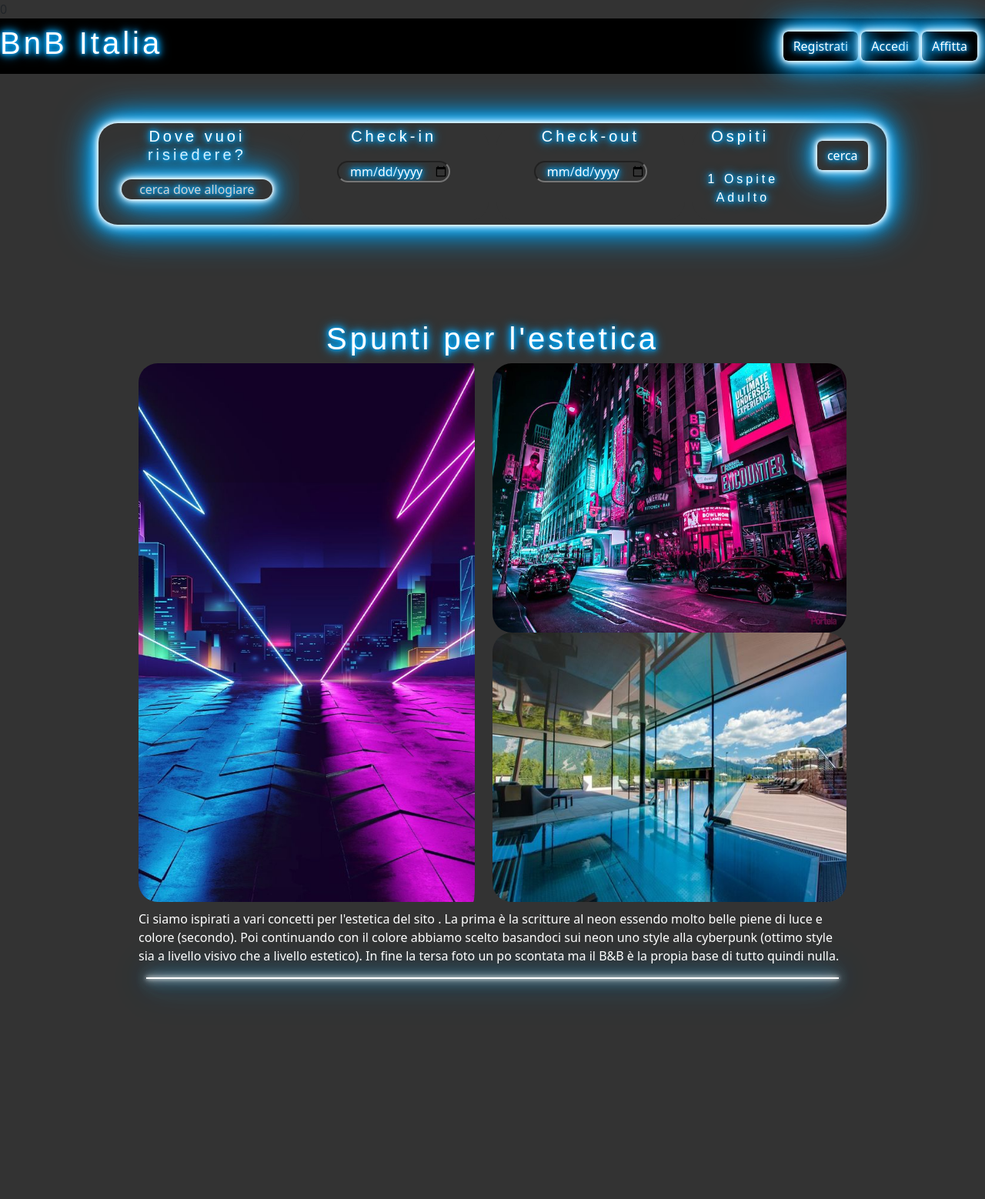
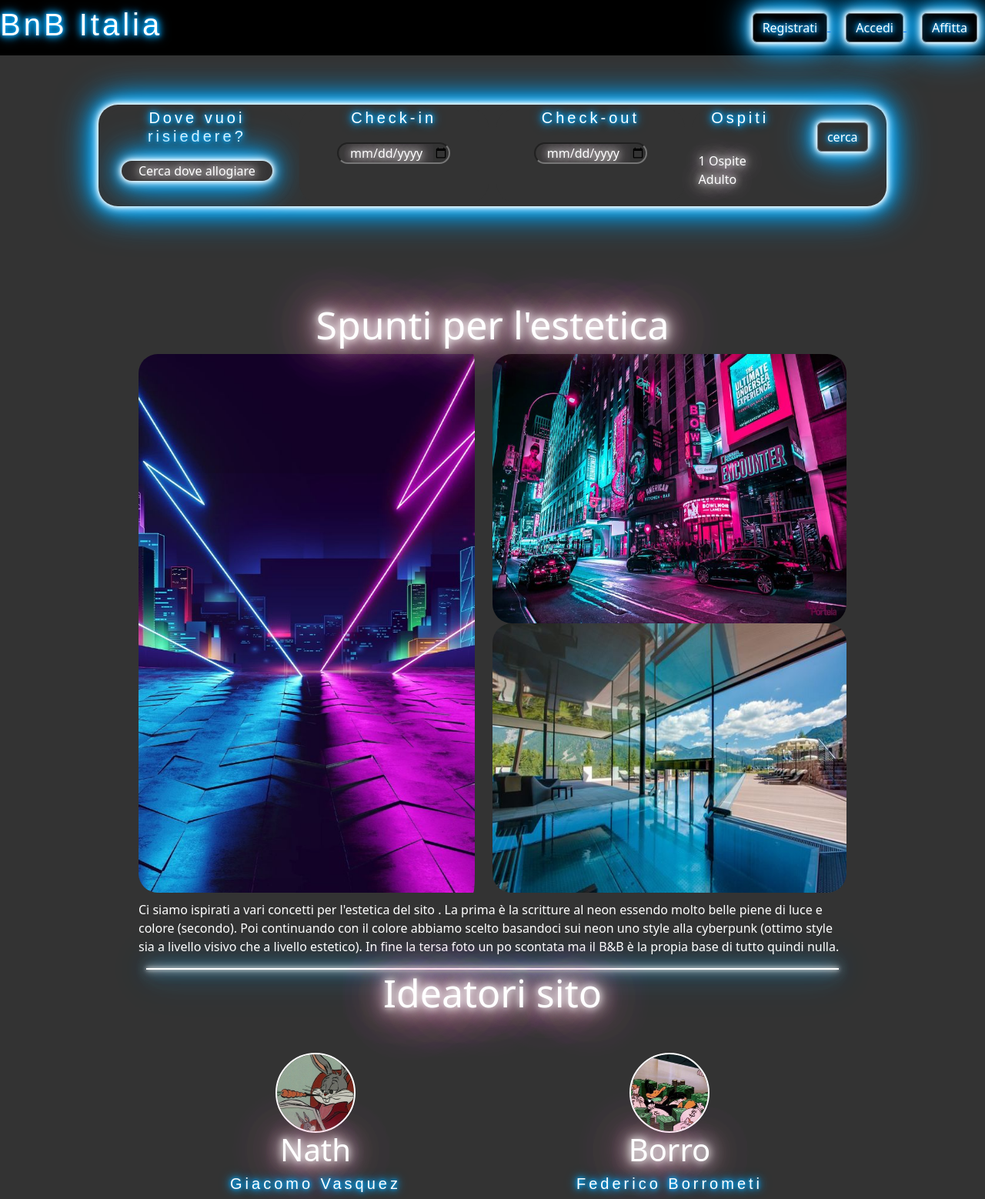
Before and after one commit to federico2277/ProgettoBnB, a PHP site: page / in a window 1280 px wide. Shown: the whole page at 77% size. Before the commit the page ends 1291 px from the top, so only its background shows below. Run offline with PHP 8.4, Linux system fonts and the light colour scheme; some web fonts are replaced.

Commit message:
Commit unione

```diff
--- a/Componets/Connessione.php
+++ b/Componets/Connessione.php
@@ -1,7 +1,7 @@
 <?php
     $host = "localhost";
     $root = "root";
-    $pass = "Federico22giulia";
+    $pass = "";
     $db = "db_progetto_finale";
 
     $connessione = mysqli_connect ($host, $root, $pass, $db) or die("Connessione non riuscita " . mysqli_connect_error() );
--- a/Script/MyScript.js
+++ b/Script/MyScript.js
@@ -6,8 +6,7 @@ function bgDove() {
     document.getElementById("Checkout").style.backgroundColor = "#333";//div check-out
     document.getElementById("dovein").style.backgroundColor = "lightgray";//input dove
     document.getElementById("dove").style.backgroundColor = "lightgray"; //div ricerca
-    document.getElementById("dovein").style.color="white";
-    document.getElementById("dovein").style.textShadow= "0 0 4px #0af, 0 0 8px #0af, 0 0 12px #0af, 0 0 16px #0af";
+
 }
 function bgCheckin() {
     document.getElementById("divO").style.backgroundColor="#333";
@@ -35,7 +34,6 @@ function NascondiOspiti(){
     document.getElementById("Checkout").style.backgroundColor = "#333";//div check-out
     document.getElementById("divO").style.backgroundColor="lightgray";
     document.getElementById("ospiti").style.display= "block";
-    document.getElementById("valO").style.textShadow= "rgb(0, 170, 255) 0px 0px 4px, rgb(0, 170, 255) 0px 0px 8px, rgb(0, 170, 255) 0px 0px 12px, rgb(0, 170, 255) 0px 0px 16px";
 }
 
 function inserimento(x){
--- a/Style/MyStyle.css
+++ b/Style/MyStyle.css
@@ -4,8 +4,9 @@ footer {
     text-shadow: rgb(0, 170, 255) 0px 0px 4px, rgb(0, 170, 255) 0px 0px 8px, rgb(0, 170, 255) 0px 0px 12px, rgb(0, 170, 255) 0px 0px 16px;
     background-color: black;
     text-align: center;
+    position: relative;
     width: 100%;
-    position: fixed;
+    height: 150px;
     bottom: 0px;
     padding: 10px;
 }
@@ -23,7 +24,7 @@ main {
     text-shadow: rgb(0, 170, 255) 0px 0px 4px, rgb(0, 170, 255) 0px 0px 8px, rgb(0, 170, 255) 0px 0px 12px, rgb(0, 170, 255) 0px 0px 16px;
     border-radius: 25px;
     box-shadow: rgb(255, 255, 255) 0px 0px 5px, rgb(255, 255, 255) 0px 0px 10px, rgb(255, 255, 255) 0px 0px 15px, rgb(0, 170, 255) 0px 0px 20px, rgb(0, 170, 255) 0px 0px 30px, rgb(0, 170, 255) 0px 0px 40px, rgb(0, 170, 255) 0px 0px 55px;
-    background-color: rgb(51, 51, 51);
+    background-color: black;
 }
 section {
     margin-bottom: 40px;
@@ -39,7 +40,7 @@ section {
     letter-spacing: 4px;
     text-align: center;
 }
-.nav {
+.nav{
     box-shadow: rgb(255, 255, 255) 0px 0px 5px, rgb(255, 255, 255) 0px 0px 10px, rgb(255, 255, 255) 0px 0px 15px, rgb(0, 170, 255) 0px 0px 20px, rgb(0, 170, 255) 0px 0px 30px, rgb(0, 170, 255) 0px 0px 40px, rgb(0, 170, 255) 0px 0px 55px;
     background-color: rgb(51, 51, 51);
     margin-top: 5%;
@@ -57,8 +58,8 @@ section {
     width: 60%;
     text-align: center;
     border-radius: 25px;
-    text-shadow: rgb(0, 170, 255) 0px 0px 4px, rgb(0, 170, 255) 0px 0px 8px, rgb(0, 170, 255) 0px 0px 12px, rgb(0, 170, 255) 0px 0px 16px;
     color: #fff;
+    text-shadow: 0 0 10px #fff, 0 0 20px #fff, 0 0 30px #fff, 0 0 40px #ff80b3, 0 0 70px #ff80b3, 0 0 80px #ff80b3, 0 0 100px #ff80b3, 0 0 150px #ff80b3;
     background-color: #333;
 }
 .divsinistro {
@@ -74,11 +75,13 @@ section {
     margin-left: 10%;
     background-color: rgb(51, 51, 51);
     display: none;
-    color: rgb(255, 255, 255);
     box-shadow: rgb(255, 255, 255) 0px 0px 5px, rgb(255, 255, 255) 0px 0px 10px, rgb(255, 255, 255) 0px 0px 15px, rgb(0, 170, 255) 0px 0px 20px, rgb(0, 170, 255) 0px 0px 30px, rgb(0, 170, 255) 0px 0px 40px, rgb(0, 170, 255) 0px 0px 55px;
     border: 2px solid white;
-    text-shadow: rgb(0, 170, 255) 0px 0px 4px, rgb(0, 170, 255) 0px 0px 8px, rgb(0, 170, 255) 0px 0px 12px, rgb(0, 170, 255) 0px 0px 16px;
     border-radius: 25px;
+}
+.nRegione{
+    color: #fff;
+    text-shadow: 0 0 10px #fff, 0 0 20px #fff, 0 0 30px #fff, 0 0 40px #ff80b3, 0 0 70px #ff80b3, 0 0 80px #ff80b3, 0 0 100px #ff80b3, 0 0 150px #ff80b3;
 }
 .ospiti {
     display: none;
@@ -110,8 +113,9 @@ section {
 }
 .inputnav {
     text-align: center;
-    text-shadow: rgb(0, 170, 255) 0px 0px 4px, rgb(0, 170, 255) 0px 0px 8px, rgb(0, 170, 255) 0px 0px 12px, rgb(0, 170, 255) 0px 0px 16px;
     width: 80%;
+    color:white;
+    text-shadow: 0 0 10px #fff, 0 0 20px #fff, 0 0 30px #fff, 0 0 40px #ff80b3, 0 0 70px #ff80b3, 0 0 80px #ff80b3, 0 0 100px #ff80b3, 0 0 150px #ff80b3;
     box-shadow: rgb(255, 255, 255) 0px 0px 5px, rgb(255, 255, 255) 0px 0px 10px, rgb(255, 255, 255) 0px 0px 15px, rgb(0, 170, 255) 0px 0px 20px, rgb(0, 170, 255) 0px 0px 30px, rgb(0, 170, 255) 0px 0px 40px, rgb(0, 170, 255) 0px 0px 55px;
     border: 2px solid white;
     background-color: #333;
@@ -161,11 +165,11 @@ section {
 }
 .icon {
     display: inline-flex;
-    width: 60px;
-    height: 60px;
+    width: 100px;
+    height: 100px;
     border-radius: 50%;
-    outline: 2px solid #fff; transition-property:
-    outline-offset, outline-color, background-color;
+    outline: 2px solid #fff;
+    transition-property:outline-offset, outline-color, background-color;
     transition-duration: 0.25s;
 }
 .icon:hover {
@@ -205,6 +209,7 @@ animation: shake 0.25s;
 }
 .imagineispira{
     border-radius: 25px;
+
 }
 .testoinfo{
     color: white;
@@ -283,3 +288,14 @@ animation: shake 0.25s;
 .natinput{
     width: 50%;
 }
+.neonBianco{
+        color: #fff;
+        text-shadow: 0 0 10px #fff, 0 0 20px #fff, 0 0 30px #fff, 0 0 40px #ff80b3, 0 0 70px #ff80b3, 0 0 80px #ff80b3, 0 0 100px #ff80b3, 0 0 150px #ff80b3;
+}
+
+.imgNath{
+    width: 70%;
+    border-image: initial;
+    border-radius: 10px;
+    margin-top: 50px;
+}
--- a/index.php
+++ b/index.php
@@ -5,9 +5,10 @@
     session_start();
     if (isset($_SESSION['accesso'])) {
         $_SESSION['accesso']= true;
-    }else{
+    }else  if (!isset($_SESSION['accesso'])){
         $_SESSION['accesso']= false;
     }
+
     $_SESSION['controlloIndex'] = 0;
     ?>
     <meta http-equiv="X-UA-Compatible" content="IE=edge">
@@ -26,15 +27,18 @@
 
 </head>
 <body style="background-color: #333;">
-<?php
-echo $_SESSION['controlloIndex'];
-?>
 <nav class="navbar sfondo">
             <h1 class= "testonav">BnB Italia</h1>
             <div style="float: right;margin-right: 10px;">
-            <a href="./Pages/registrati.php" class="btn button_neo" style="color:white;" tabindex="-1" role="button" aria-disabled="true">Registrati</a>
-            <a href="./Pages/accedi.php" class=" btn button_neo" tabindex="-1" role="button" aria-disabled="true" style="color:white;">Accedi</a>
-            <a href="./Pages/Affitta.php" class="btn button_neo"  style="color:white;" tabindex="-1" role="button" aria-disabled="true" >Affitta</a>
+            <a href="./Pages/registrati.php">
+            <button  class="btn button_neo btn-outline-secondary" style="color:white;margin-left:20px;" tabindex="-1" role="button" aria-disabled="true">Registrati</button>
+            </a>
+            <a href="./Pages/accedi.php">
+            <button  class="btn button_neo btn-outline-secondary" style="color:white;margin-left:20px;" tabindex="-1" role="button" aria-disabled="true">Accedi</button>
+            </a>
+            <a href="./Pages/Affitta.php">
+            <button  class="btn button_neo btn-outline-secondary" style="color:white;margin-left:20px;" tabindex="-1" role="button" aria-disabled="true" >Affitta</button>
+            </a>
 </nav>
 
 <form action="Pages/Ricerca.php" method="post">
@@ -42,7 +46,7 @@ echo $_SESSION['controlloIndex'];
             <div class="Dricerca" onclick="bgDove()" id="dove" >
                 <center>
                     <h5 class="testonav">Dove vuoi risiedere?</h5>
-                    <input required class="inputnav" type="text" name="Dove" style="border:lightgray;margin-top:5%;color: lightgray;" id="dovein" value="cerca dove allogiare">
+                    <input required class="inputnav" type="text" name="Dove" style="margin-top:5%;" id="dovein" value="Cerca dove allogiare">
                 </center>
             </div>
             <div class="Dricerca" onclick="bgCheckin()" id="checkin">
@@ -61,10 +65,10 @@ echo $_SESSION['controlloIndex'];
             <div class="divsinistro">
                 <h5 class="testonav">Ospiti</h5>
                 <br>
-                <p id="valO" class="testonav" style="color: #fff; padding-bottom:2%;margin-left:6%;">1 Ospite Adulto</p>
+                <p id="valO" class="neonBianco" style="color: #fff; padding-bottom:2%;margin-left:6%;">1 Ospite Adulto</p>
             </div>
             <div class="divdestro">
-                <input required type="submit" value="cerca"  class="btn button_neo" style="float: right;margin: 15%; color:white;">
+                <input required type="submit" value="cerca"  class="btn button_neo btn-outline-secondary" style="float: right;margin: 15%; color:white;">
             </div>
             </div>
         </div>
@@ -182,10 +186,10 @@ echo $_SESSION['controlloIndex'];
     <br>
     <main style="padding-top: 100px;">
         <section>
-            <h1 class="testonav" >Spunti per l'estetica</h1>
+            <h1 class="neonBianco" style="text-align: center;font-size: 50px;">Spunti per l'estetica</h1>
             <div style="width: 100%;;height:700px;">
                 <div class="imagine1">
-                    <img src="./image/ideeProgetto2.jpg" alt="" style="width: 100%;padding-right:5%;height:700px;"  class="imagineispira">
+                    <img src="./image/ideeProgetto2.jpg" alt="" style="width:100%;padding-right:5%;height:700px;"  class="imagineispira">
                 </div>
                 <div class="imagine2">
                     <img src="./image/ideeProgetto1.jpg" alt=""style="width: 100%;height:100%;margin-bottom:5%; "class="imagineispira">
@@ -203,9 +207,26 @@ echo $_SESSION['controlloIndex'];
             </p>
             </div>
             <div class="divisione"></div>
+            <h1 class="neonBianco" style="text-align: center;font-size: 50px;">Ideatori sito</h1>
+            <div style="width: 100%;margin-top:50px;margin-bottom:100px;">
+                <div class="divsinistro">
+                    <center>
+                    <img src="./image/Nath.jpg" alt="Nathan" class="icon">
+                    <h1 class="neonBianco">Nath</h1>
+                    <h5 class="testonav">Giacomo Vasquez</h5>
+                    </center>
+                </div>
+                <div class="divdestro">
+                    <center>
+                    <img src="./image/Fede.jpg" alt="Fede" class="icon">
+                    <h1 class="neonBianco">Borro</h1>
+                    <h5 class="testonav">Federico Borrometi</h5>
+                    </center>
+                </div>
+            </div>
+
         </section>
     </main>
 
-
 </body>
 </html>
```
Also changed, not shown: Pages/Pagamento.php (+61 -28 lines), Pages/Prenotazione_struttura.php (+28 -3 lines), Pages/Struttura.php (+5 -3 lines), image/Fede.jpg (added), image/Nath.jpg (added), image/Prenotazione.gif (added).
